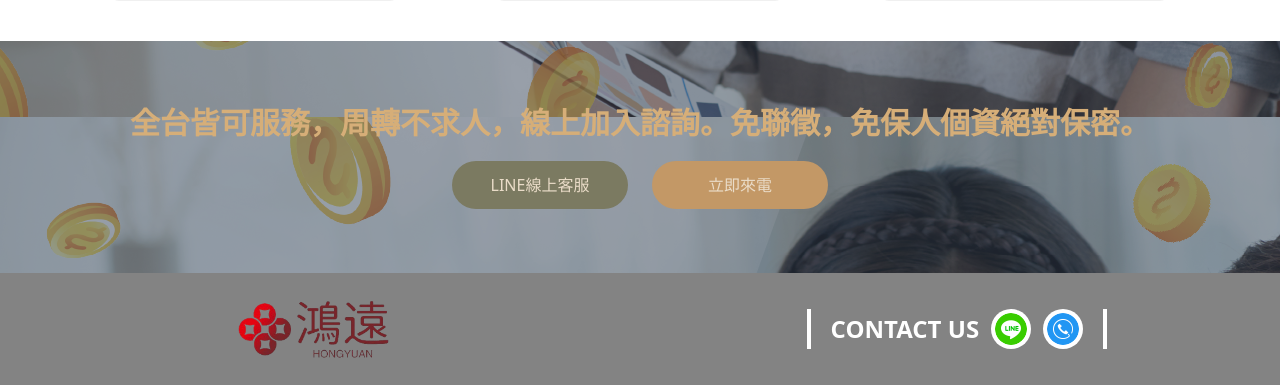
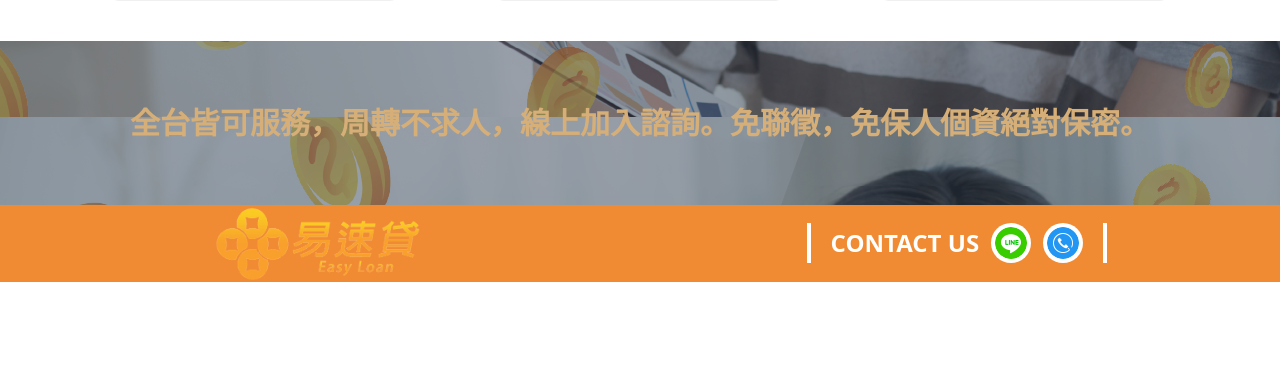
Before and after one commit to 13g7895123/bonus-loan, a PHP site: page / in a window 1280 px wide. Shown: the part 3211-3596 px from the top of the page. After the commit the page ends 3493 px from the top, so only its background shows below. Run offline with PHP 8.4, Linux system fonts and the light colour scheme; style sheets or scripts are compiled from the project's sources; some libraries are stand-ins or nearby versions.

Commit message:
0520 revise

```diff
--- a/index.php
+++ b/index.php
@@ -4,7 +4,7 @@
     <meta charset="UTF-8">
     <meta http-equiv="X-UA-Compatible" content="IE=edge">
     <meta name="viewport" content="width=device-width, initial-scale=1.0">
-    <title>鴻遠資產管理</title>
+    <title>易速貸</title>
 
     <link rel="stylesheet" href="./dist/output.css" >
     <link rel="stylesheet" href="https://cdnjs.cloudflare.com/ajax/libs/font-awesome/6.1.1/css/all.min.css">
@@ -15,7 +15,7 @@
         <div class='h-full flex md:flex justify-between items-center px-3 md:px-10'>
             <div class='md:hidden'></div>
             <div class='text-[#6a6a6a] text-4xl font-extrabold'>
-                <img src='./asset/img/logo.png' class='w-60 py-2'>
+                <img src='./asset/img/logo0520.png' class='w-60 py-2'>
             </div>
             <div id='nav_btn' class='hidden md:flex justify-around'>
                 <a href='javascript:void(1)' link='home' class='text-[#6a6a6a] text-xl px-5 cursor-pointer'>首頁</a>
@@ -43,14 +43,14 @@
                 <div class='text-2xl font-extrabold border-b-2 border-slate-500 inline-block'>CONTACT US</div>
             </div>
             <div class='flex'>
-                <a href='https://line.naver.jp/ti/p/~0907381132' target='_blank'><img src='./asset/img/line.png' class='w-16 md:w-10 bg-white p-1 rounded-full cursor-pointer mr-3'></a>
-                <a href='tel:+886-907381132' target='_blank'><img src='./asset/img/phone.png' class='w-16 md:w-10 bg-white p-1 rounded-full cursor-pointer'></a>
+                <a href='https://line.naver.jp/ti/p/~0979560990' target='_blank'><img src='./asset/img/line.png' class='w-16 md:w-10 bg-white p-1 rounded-full cursor-pointer mr-3'></a>
+                <a href='tel:+886-979560990' target='_blank'><img src='./asset/img/phone.png' class='w-16 md:w-10 bg-white p-1 rounded-full cursor-pointer'></a>
             </div>
         </div>
     </div>
     <!-- picture1 -->
     <div id='home' class='w-screen h-[250px] md:h-[830px] bg-bg_pic bg-cover bg-center relative'>
-        <a href='https://line.naver.jp/ti/p/~0907381132' class='w-full h-full cursor-pointer absolute' target='_blank'></a>
+        <a href='https://line.naver.jp/ti/p/~0979560990' class='w-full h-full cursor-pointer absolute' target='_blank'></a>
     </div>
     <!-- inf1 -->
     <div id='aboutus' class='flex flex-col items-center bg-white pt-16 md:pt-[100px]'>
@@ -217,31 +217,31 @@
     <!-- textinfo -->
     <div class='py-[5vw] flex flex-col justify-center items-center bg-opacity-50 bg-slate-700'>
         <div class='text-xl md:text-3xl text-[#d6ae78] font-extrabold text-justify px-3'>全台皆可服務，周轉不求人，線上加入諮詢。免聯徵，免保人個資絕對保密。</div>
-        <div class='flex mt-5'>
-            <a href='https://line.naver.jp/ti/p/~0907381132' target='_blank'><div class='w-44 px-5 py-3 mx-3 text-[#eadcc8] bg-[#7b7a61] flex justify-center items-center cursor-pointer rounded-full'>LINE線上客服</div></a>
-            <a href='tel:+886-907381132' target='_blank'><div class='w-44 px-5 py-3 mx-3 text-[#eadcc8] bg-[#c39866] flex justify-center items-center cursor-pointer rounded-full'>立即來電</div></a>
-        </div>
+        <!-- <div class='flex mt-5'>
+            <a href='https://line.naver.jp/ti/p/~0979560990' target='_blank'><div class='w-44 px-5 py-3 mx-3 text-[#eadcc8] bg-[#7b7a61] flex justify-center items-center cursor-pointer rounded-full'>LINE線上客服</div></a>
+            <a href='tel:+886-979560990' target='_blank'><div class='w-44 px-5 py-3 mx-3 text-[#eadcc8] bg-[#c39866] flex justify-center items-center cursor-pointer rounded-full'>立即來電</div></a>
+        </div> -->
     </div>
     <!-- footer -->
-    <div class='w-screen bg-[#838383] flex flex-col md:flex-row items-center justify-around pb-5 md:pb-0'>
+    <div class='w-screen bg-[#f08b33] flex flex-col md:flex-row items-center justify-around pb-5 md:pb-0'>
         <!-- logo -->
         <div class=''>
-            <img src='./asset/img/logo.png' class=' w-72 px-10'>
+            <img src='./asset/img/logo0520.png' class=' w-72 px-10'>
         </div>
         <!-- contact us -->
         <div class='text-xl text-white font-bold flex flex-col justify-center md:flex-row md:items-center px-5 md:border-x-4 border-white'>
             <div class='border-b-4 md:border-none mb-3 md:mb-0 border-white text-2xl'>CONTACT US</div>
             <div class='flex items-center'>
-                <a href='https://line.naver.jp/ti/p/~0907381132' target='_blank'><img src='./asset/img/line.png' class='w-16 md:w-10 bg-white p-1 rounded-full cursor-pointer mx-3'></a>
-                <a href='tel:+886-907381132' target='_blank'><img src='./asset/img/phone.png' class='w-16 md:w-10 bg-white p-1 rounded-full cursor-pointer'></a>
+                <a href='https://line.naver.jp/ti/p/~0979560990' target='_blank'><img src='./asset/img/line.png' class='w-16 md:w-10 bg-white p-1 rounded-full cursor-pointer mx-3'></a>
+                <a href='tel:+886-979560990' target='_blank'><img src='./asset/img/phone.png' class='w-16 md:w-10 bg-white p-1 rounded-full cursor-pointer'></a>
             </div>
         </div>
     </div>
     <!-- mobile footer btn -->
     <div class='w-screen h-[52px] md:hidden bg-white'></div>
     <div class='w-screen h-[52px] fixed flex bottom-0 md:hidden'>
-        <a href='tel:+886-907381132' target='_blank' class='w-1/2 flex justify-center items-center py-3 font-bold border-2 border-white bg-[#2196f3] cursor-pointer text-white text-xl'>立即來電</a>
-        <a href='https://line.naver.jp/ti/p/~0907381132' target='_blank' class='w-1/2 flex justify-center items-center py-3 font-bold border-2 border-white bg-green-500 cursor-pointer text-white text-xl'>加入好友</a>
+        <a href='tel:+886-979560990' target='_blank' class='w-1/2 flex justify-center items-center py-3 font-bold border-2 border-white bg-[#2196f3] cursor-pointer text-white text-xl'>立即來電</a>
+        <a href='https://line.naver.jp/ti/p/~0979560990' target='_blank' class='w-1/2 flex justify-center items-center py-3 font-bold border-2 border-white bg-green-500 cursor-pointer text-white text-xl'>加入好友</a>
     </div>
     <script src="//code.jquery.com/jquery-1.12.4.min.js"></script>
     <script src="./Pages/js/index.js"></script>
```
Also changed, not shown: asset/img/logo0520.png (added), favicon.ico (added).
